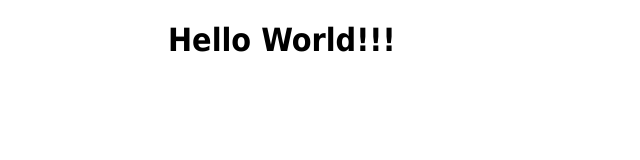
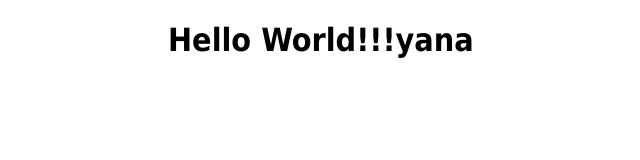
Before and after one commit to VendetaSpot/FlaskDockerTest, a plain HTML site: page index.html in a window 1280 px wide. Shown: the whole page, without its empty margins (192-832 px from the left). Drawn offline with Linux system fonts and the light colour scheme.

Commit message:
Update index.html

```diff
--- a/index.html
+++ b/index.html
@@ -13,7 +13,7 @@
 </head>
 
 <body>
-    <h1>Hello World!!!</h1>
+    <h1>Hello World!!!yana</h1>
 </body>
 
 </html>
```
